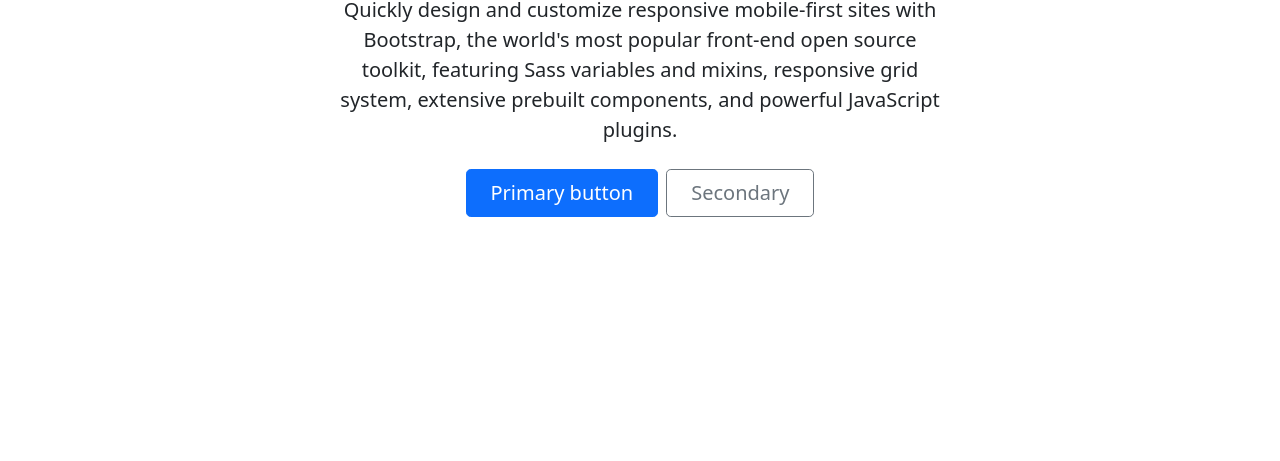
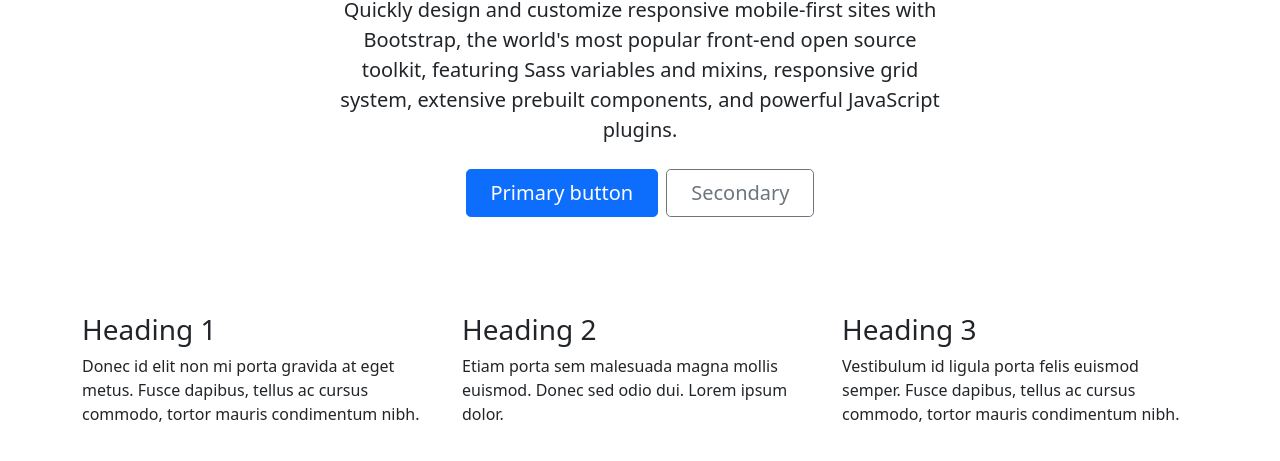
Before and after one commit to nmjour/nyrene-jour352, a plain HTML site: page bootstrap-template.html in a window 1280 px wide. Shown: the part 223-684 px from the top of the page. Drawn offline with nearby package versions, Linux system fonts and the light colour scheme.

Commit message:
update template

```diff
--- a/bootstrap-template.html
+++ b/bootstrap-template.html
@@ -13,7 +13,7 @@
 
 </head>
 <body>
-     <!-- Navbar start-->
+     <!-- Navbar start -->
     <nav class="navbar navbar-expand-lg navbar-light bg-light">
         <div class="container-fluid">
             <a class="navbar-brand" href="#">Navbar</a>
@@ -51,9 +51,9 @@
             </div>
         </div>
     </nav>
-    <!-- Navbar end-->
+    <!-- Navbar end -->
 
-    <!-- Hero start-->
+    <!-- Hero start -->
     <div class="px-4 py-5 my-5 text-center">
         <h1 class="display-5 fw-bold">Centered hero</h1>
         <div class="col-lg-6 mx-auto">
@@ -64,6 +64,29 @@
             </div>
         </div>
     </div>
-    <!-- Hero end-->
+    <!-- Hero end -->
+
+    <!-- Grid start -->
+    <div class="container">
+        <div class="row">
+
+                <div class="col-md-4">
+                        <h3>Heading 1</h3>
+                        <p>Donec id elit non mi porta gravida at eget metus. Fusce dapibus, tellus ac cursus commodo, tortor mauris condimentum nibh.</p>
+                </div>
+
+
+                <div class="col-md-4">
+                        <h3>Heading 2</h3>
+                        <p>Etiam porta sem malesuada magna mollis euismod. Donec sed odio dui. Lorem ipsum dolor.</p>
+                </div>
+
+                <div class="col-md-4">
+                        <h3>Heading 3</h3>
+                        <p>Vestibulum id ligula porta felis euismod semper. Fusce dapibus, tellus ac cursus commodo, tortor mauris condimentum nibh.</p>
+                </div>
+        </div>
+    </div>
+    <!-- Grid end -->
 </body>
 </html>
```
